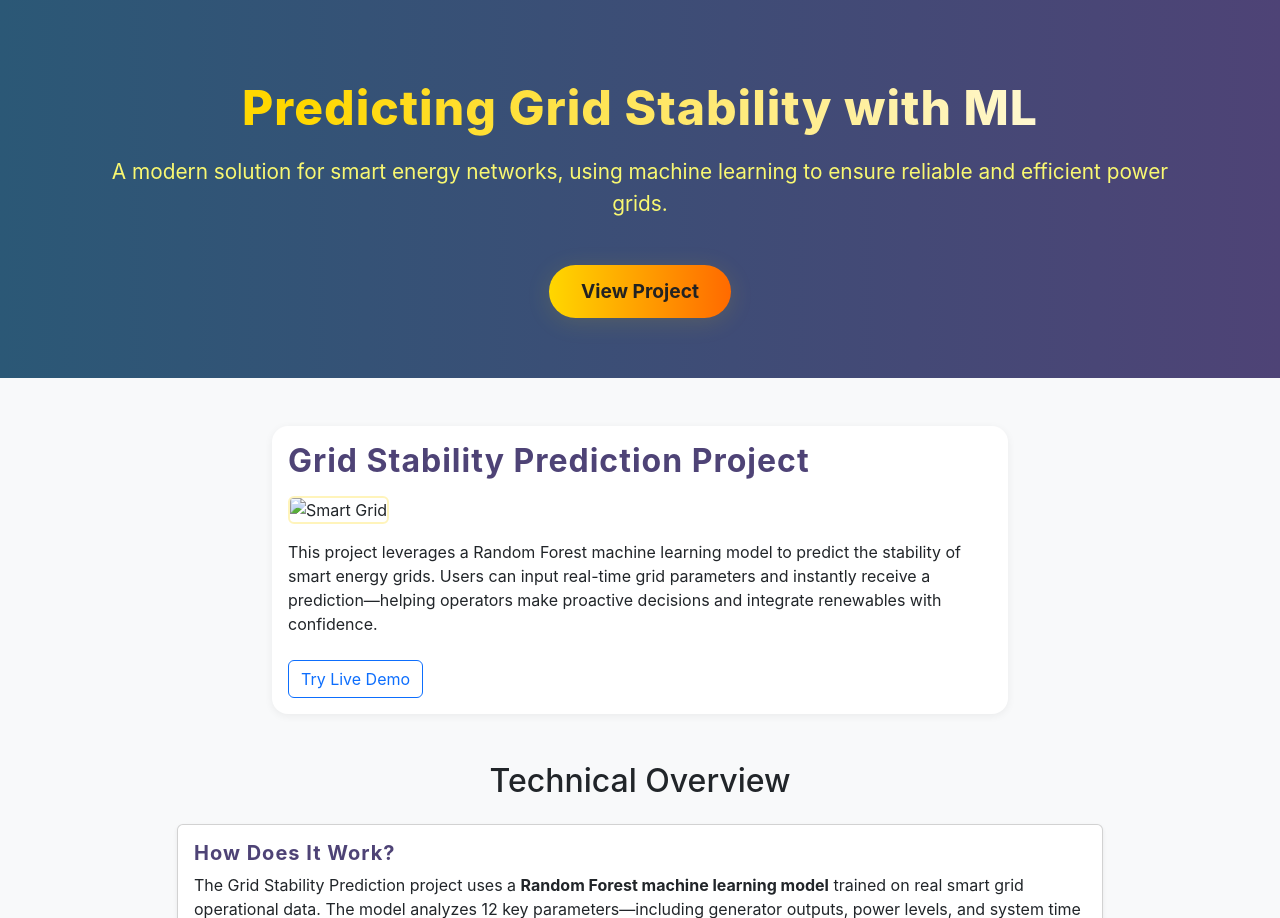
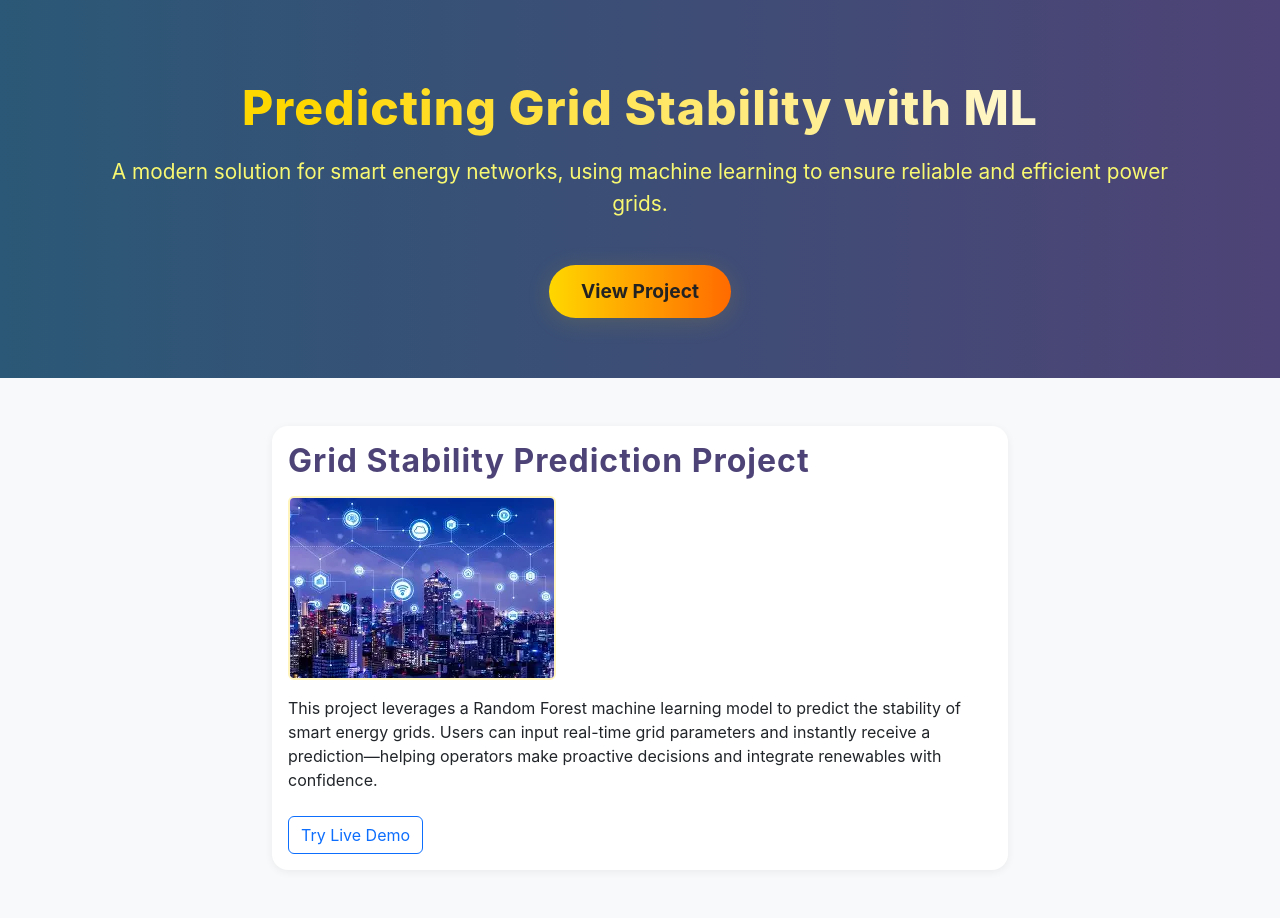
Before and after one commit to Saravanars07/Pro, a Flask app: page / in a window 1280 px wide. Shown: the part 68-986 px from the top of the page. Run offline with Flask 3, Linux system fonts and the light colour scheme; parts of the project's set-up code (start-up, migrations or seed data) failed here and were passed over.

Commit message:
Update index.html

```diff
--- a/templates/index.html
+++ b/templates/index.html
@@ -50,7 +50,7 @@
           <div class="card-body">
             <h2 class="card-title mb-3">Grid Stability Prediction Project</h2>
             <!-- <img src="https://upload.wikimedia.org/wikipedia/commons/thumb/6/6b/Electric_grid_simple.svg/600px-Electric_grid_simple.svg.png" class="img-fluid rounded mb-3" alt="Smart Grid"> -->
-            <img src="" class="img-fluid rounded mb-3" alt="Smart Grid">
+            <img src="static/image/OIP1.webp" class="img-fluid rounded mb-3" alt="Smart Grid">
             <p>
               This project leverages a Random Forest machine learning model to predict the stability of smart energy grids. Users can input real-time grid parameters and instantly receive a prediction—helping operators make proactive decisions and integrate renewables with confidence.
             </p>
```
